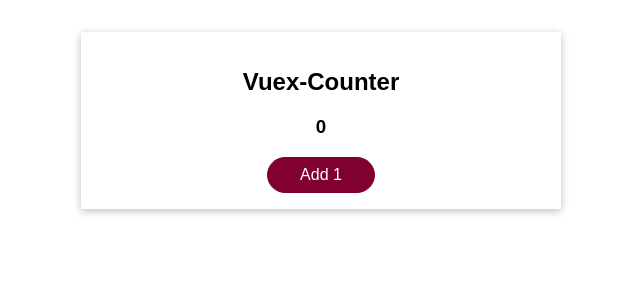
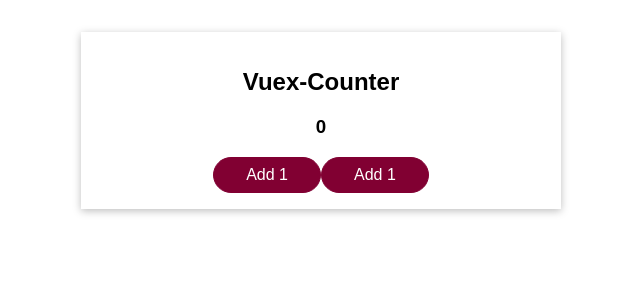
Before and after one commit to himanshadwait/state-management-vuex, a Vue app in the folder vuex-state-management/: page / in a window 1280 px wide. Shown: the top 300 px of the page, without its empty margins (319-959 px from the left). Built offline with nearby package versions, Linux system fonts and the light colour scheme.

Commit message:
Introduce mutations-a better way of changing data

```diff
--- a/vuex-state-management/src/App.vue
+++ b/vuex-state-management/src/App.vue
@@ -1,7 +1,8 @@
 <template>
   <base-container title="Vuex-Counter">
-   <the-counter></the-counter>
+    <the-counter></the-counter>
     <button @click="addOne">Add 1</button>
+    <change-counter></change-counter>
   </base-container>
   <!-- Adding a counter state -->
 </template>
@@ -9,17 +10,20 @@
 <!-- We are going to manage the counter state with vuex as if it were a global state -->
 <script>
 import BaseContainer from './components/BaseContainer.vue'
-import TheCounter from './components/TheCounter.vue';
+import TheCounter from './components/TheCounter.vue'
+import ChangeCounter from './components/ChangeCounter.vue'
 
 export default {
   components: {
     BaseContainer,
-    TheCounter
+    TheCounter,
+    ChangeCounter
   },
 
   methods: {
     addOne() {
-      this.$store.state.counter++
+      // trigger the mutation
+      this.$store.commit('increment')
     }
   }
 }
--- /dev/null
+++ b/vuex-state-management/src/components/ChangeCounter.vue
@@ -0,0 +1,14 @@
+<template>
+  <button @click="addOne">Add 1</button>
+</template>
+
+<script>
+export default {
+  methods: {
+    addOne() {
+      // trigger the mutations
+      this.$store.commit('increment')
+    }
+  }
+}
+</script>
--- a/vuex-state-management/src/main.js
+++ b/vuex-state-management/src/main.js
@@ -8,6 +8,11 @@
     return {
       counter: 0
     }
+  },
+  mutations: {
+    increment(state) {
+      state.counter = state.counter + 1;
+    }
   }
 })
 
```
